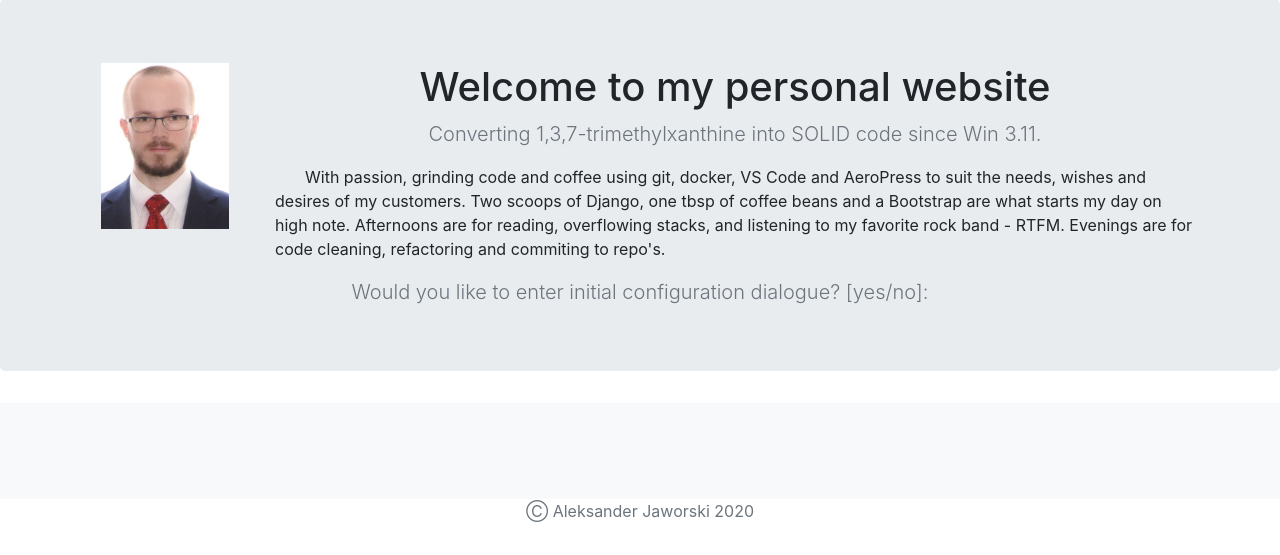
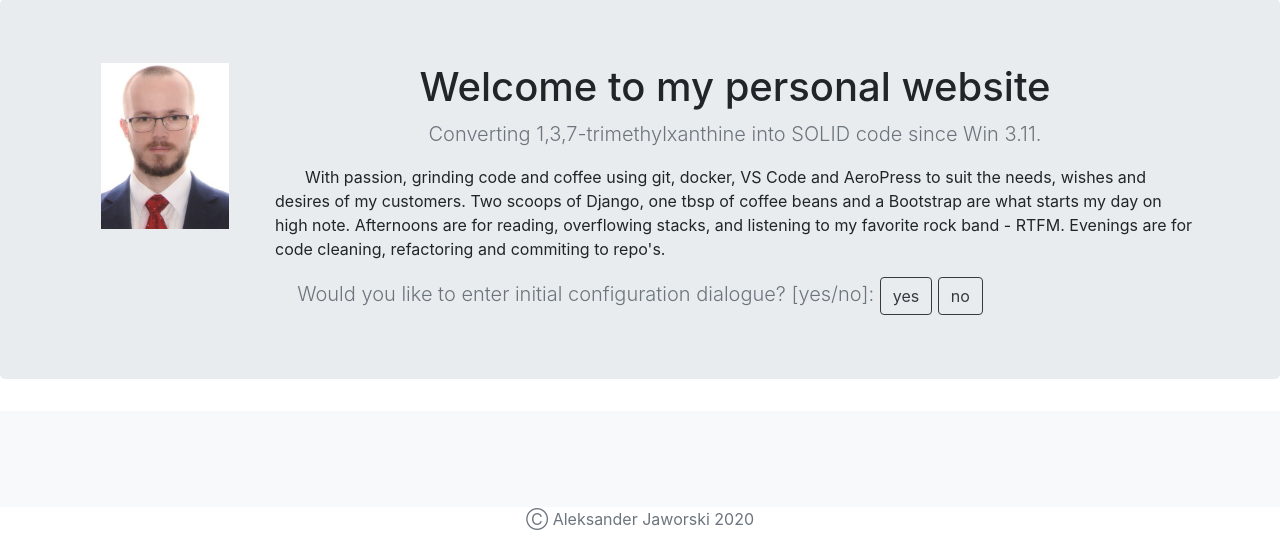
Before and after one commit to JaworskiAleksander/portfolio_site, a Django app: page / in a window 1280 px wide. Shown: the part 65-620 px from the top of the page. Run offline with Django 3.2, Linux system fonts and the light colour scheme; data that the repository does not hold is empty; some libraries are stand-ins or nearby versions.

Commit message:
added buttons after CISCO text

```diff
--- a/portfolio_project/jobs/templates/jobs/home.html
+++ b/portfolio_project/jobs/templates/jobs/home.html
@@ -111,6 +111,8 @@
         <div class="col">
           <div class="lead text-muted">
             Would you like to enter initial configuration dialogue? [yes/no]:
+            <a href="" class="btn btn-outline-dark">yes</a>
+            <a href="" class="btn btn-outline-dark">no</a>
           </div>
         </div>
       </div>
@@ -119,9 +121,7 @@
 
   <div class="album py-5 bg-light">
     <div class="container">
-
       <div class="row">
-
         {% for job in jobs.all %}
         <div class="col-md-4">
           <div class="card mb-4 shadow-sm">
@@ -142,7 +142,6 @@
           </div>
         </div>
         {% endfor %}
-
       </div>
     </div>
   </div>
```
